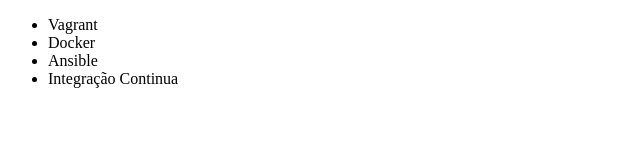
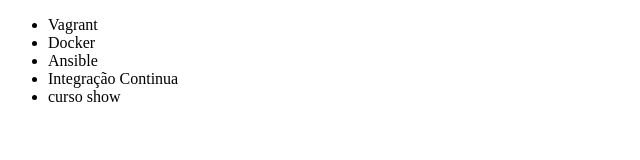
Before and after one commit to LucasMachadoBalta/git-alura, a plain HTML site: page index.html in a window 1280 px wide. Shown: the full height of the page, 0-640 px from the left. Drawn offline with Linux system fonts and the light colour scheme.

Commit message:
curso add

```diff
--- a/index.html
+++ b/index.html
@@ -10,6 +10,7 @@
         <li>Docker</li>
         <li>Ansible</li>
         <li>Integração Continua</li>
+        <li>curso show</li>
     </ul>
 </body>
 </html>
```
